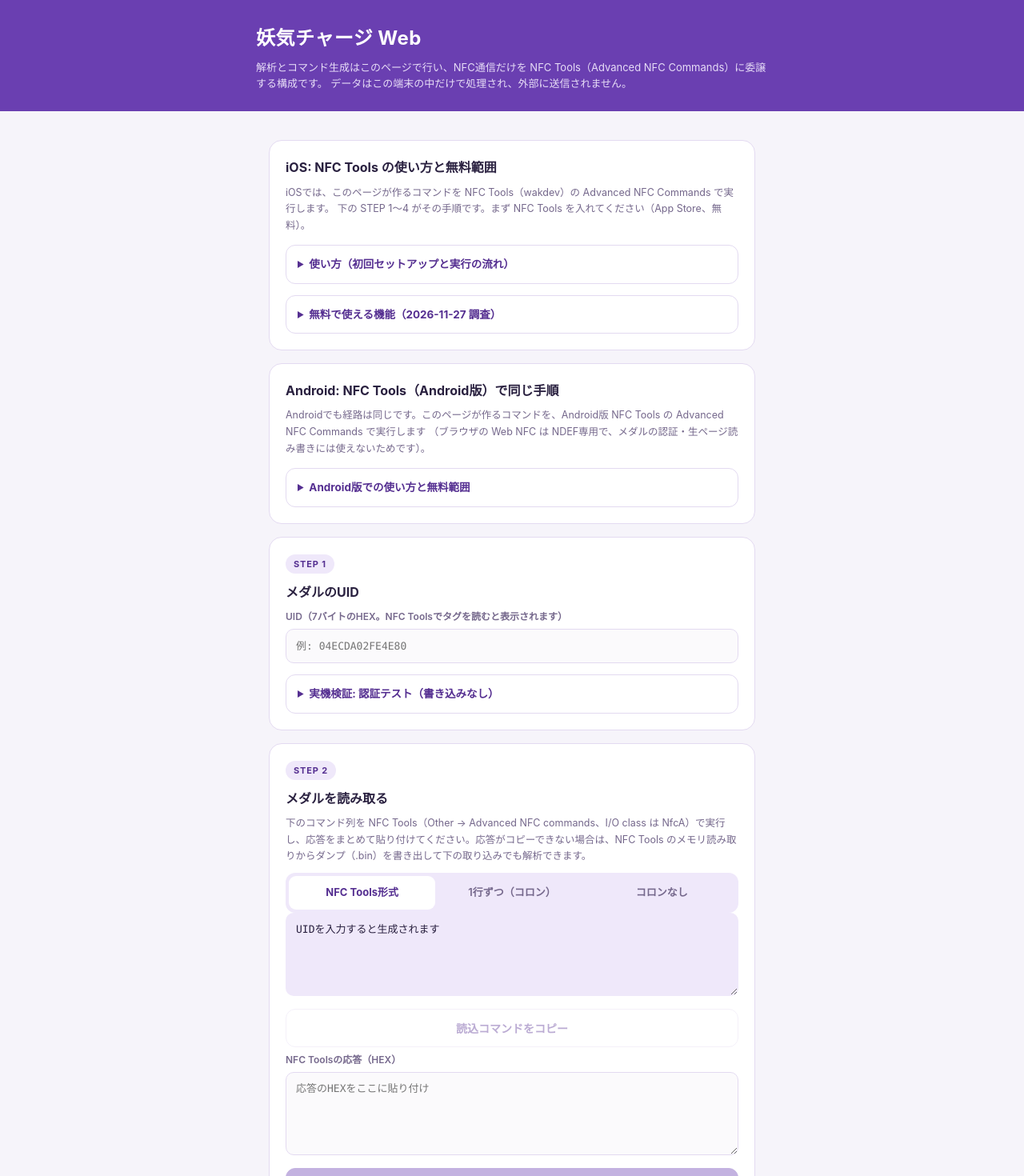
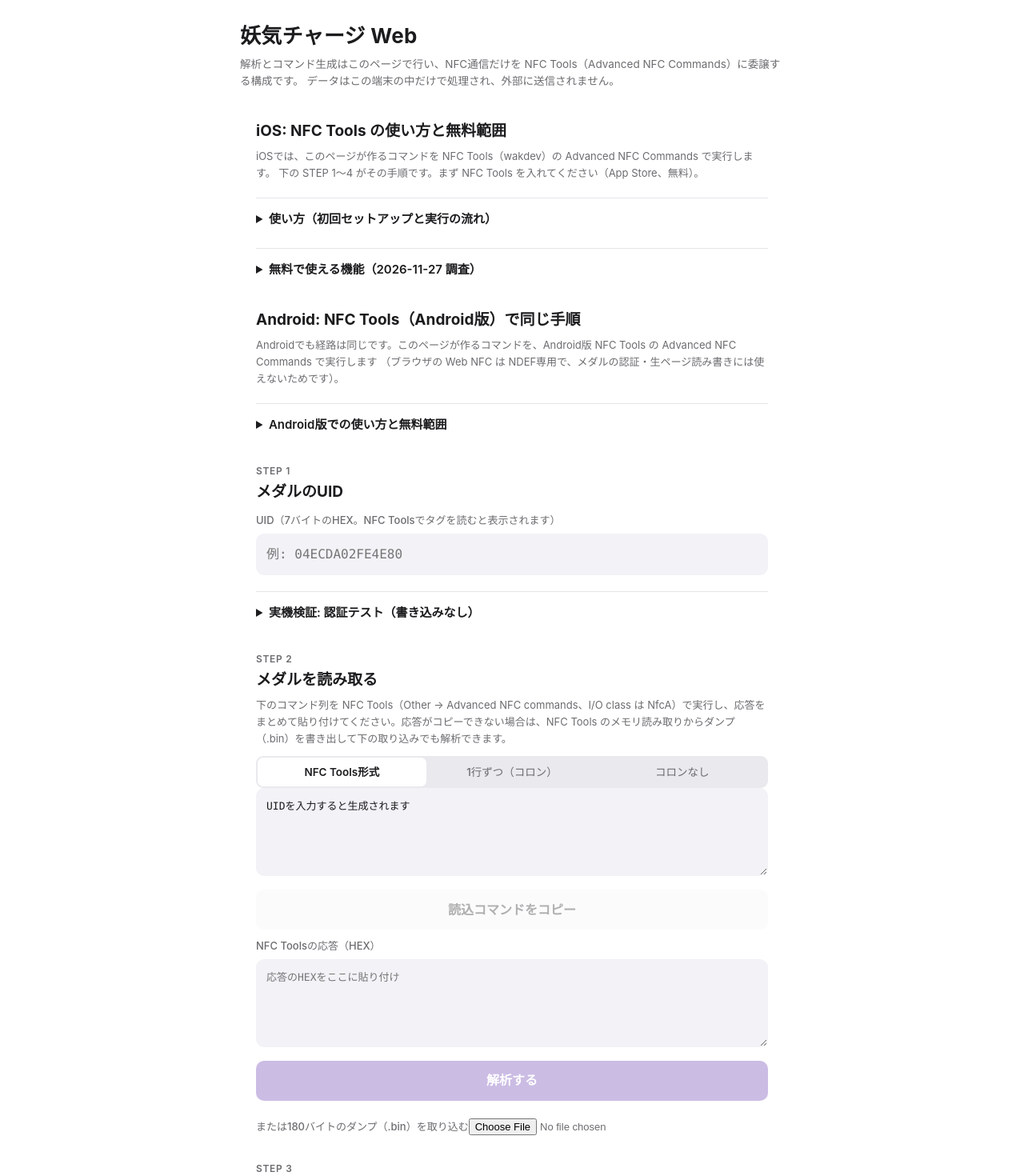
Before and after one commit to nezumi0627/youki-charger, a React (Vite) app: page / in a window 1280 px wide. Shown: the top 1470 px of the page at 80% size. Built offline with nearby package versions, Linux system fonts and the light colour scheme.

Commit message:
AI slopを排しネイティブ風・モバイル最適化: src/style.css

```diff
--- a/src/style.css
+++ b/src/style.css
@@ -1,166 +1,172 @@
+/* Native-style, flat design: system fonts, hairlines, one accent color.
+   No gradients, glass, glow, shadows, or decorative pills. */
+
 :root {
-  --background: #f6f4fa;
-  --surface: #ffffff;
-  --ink: #2a2140;
-  --primary: #6a3fb1;
-  --primary-ink: #552f91;
-  --soft: #efe8fa;
-  --muted: #75688c;
-  --line: #e3daf1;
-  --field: #fbfafc;
-  --danger: #b3261e;
-  --ok: #2e7d46;
+  --bg: #ffffff;
+  --fill: #f2f2f7;
+  --fill-strong: #e9e9ee;
+  --ink: #1c1c1e;
+  --sub: #6c6c70;
+  --hair: #e5e5ea;
+  --accent: #6a3fb1;
+  --danger: #d70015;
+  --ok: #248a3d;
 }
 
 * { box-sizing: border-box; }
+html { -webkit-text-size-adjust: 100%; }
 
 body {
   margin: 0;
-  background: var(--background);
+  background: var(--bg);
   color: var(--ink);
   font-family: -apple-system, BlinkMacSystemFont, "Hiragino Sans", "Noto Sans JP", sans-serif;
-  font-size: 14px;
-  line-height: 1.65;
+  font-size: 15px;
+  line-height: 1.6;
   -webkit-font-smoothing: antialiased;
 }
 
-/* Header band: flat primary color, no gradient. */
+/* Header: plain title block, no color band. */
 .app-header {
-  background: var(--primary);
-  color: #fff;
-  padding: 28px 20px 24px;
+  padding: 24px 20px 0;
 }
-.app-header .inner {
-  max-width: 640px;
+.app-header .inner, main {
+  max-width: 680px;
   margin: 0 auto;
 }
 .app-header h1 {
-  font-size: 24px;
+  font-size: 26px;
   font-weight: 700;
-  letter-spacing: 0.02em;
-  margin: 0 0 6px;
+  margin: 0 0 4px;
+  letter-spacing: 0.01em;
 }
 .app-header p {
   margin: 0;
-  font-size: 13px;
-  color: #e7ddf7;
+  font-size: 13.5px;
+  color: var(--sub);
   line-height: 1.6;
 }
 
-main {
-  max-width: 640px;
-  margin: 0 auto;
-  padding: 20px 16px 56px;
+main { padding: 4px 20px calc(40px + env(safe-area-inset-bottom)); }
+
+h2 { font-size: 19px; font-weight: 700; margin: 0 0 6px; }
+p.note { color: var(--sub); font-size: 13px; margin: 6px 0; }
+p.error { color: var(--danger); white-space: pre-wrap; margin: 8px 0; font-size: 14px; }
+p.ok { color: var(--ok); font-weight: 600; margin: 8px 0; font-size: 14px; }
+a { color: var(--accent); text-decoration: none; }
+
+/* Sections are separated by whitespace only — no card chrome. */
+section.card {
+  background: transparent;
+  border: none;
+  padding: 0;
+  margin-top: 32px;
 }
 
-h2 { font-size: 16px; font-weight: 700; margin: 0 0 8px; }
-p.note { color: var(--muted); font-size: 12.5px; margin: 6px 0; }
-p.error { color: var(--danger); white-space: pre-wrap; margin: 8px 0; }
-p.ok { color: var(--ok); font-weight: 600; margin: 8px 0; }
-a { color: var(--primary-ink); }
-
-section.card {
-  background: var(--surface);
-  border: 1px solid var(--line);
-  border-radius: 16px;
-  padding: 20px;
-  margin-top: 16px;
+/* Step label: plain small gray text, not a badge. */
+.step {
+  display: block;
+  background: none;
+  color: var(--sub);
+  font-weight: 600;
+  font-size: 12px;
+  letter-spacing: 0.06em;
+  padding: 0;
+  margin-bottom: 2px;
 }
 
-.step {
-  display: inline-block;
-  background: var(--soft);
-  color: var(--primary-ink);
-  font-weight: 700;
-  font-size: 11px;
-  letter-spacing: 0.08em;
-  border-radius: 999px;
-  padding: 3px 10px;
-  margin-bottom: 10px;
-}
+label { display: block; font-size: 13px; font-weight: 500; color: var(--sub); margin: 16px 0 6px; }
+label:first-of-type { margin-top: 10px; }
 
-label { display: block; font-size: 12px; font-weight: 600; color: var(--muted); margin: 14px 0 5px; }
-label:first-of-type { margin-top: 6px; }
-
+/* 16px input text prevents iOS focus zoom. */
 input[type="text"], textarea, select {
   width: 100%;
   font: inherit;
   font-family: ui-monospace, SFMono-Regular, Menlo, monospace;
-  font-size: 13px;
+  font-size: 16px;
   color: var(--ink);
-  background: var(--field);
-  border: 1px solid var(--line);
+  background: var(--fill);
+  border: 1px solid transparent;
   border-radius: 10px;
-  padding: 10px 12px;
+  padding: 12px;
   outline: none;
-}
-input[type="text"]:focus, textarea:focus, select:focus {
-  border-color: var(--primary);
-  background: #fff;
+  appearance: none;
+  -webkit-appearance: none;
 }
 input[type="text"].plain, select { font-family: inherit; }
-textarea { min-height: 104px; resize: vertical; line-height: 1.55; }
-textarea[readonly] { background: var(--soft); border-color: transparent; }
+input[type="text"]:focus, textarea:focus, select:focus {
+  background: #fff;
+  border-color: var(--accent);
+}
+textarea { min-height: 110px; resize: vertical; line-height: 1.55; font-size: 13px; }
+textarea[readonly] { background: var(--fill); }
 
-input[type="file"] { font-size: 12.5px; color: var(--muted); margin-top: 4px; }
+input[type="file"] { font-size: 13px; color: var(--sub); margin-top: 6px; max-width: 100%; }
 
 button {
   font: inherit;
   font-weight: 600;
-  font-size: 14px;
-  border-radius: 12px;
-  border: 1px solid var(--line);
-  background: #fff;
-  color: var(--primary-ink);
-  min-height: 48px;
-  padding: 10px 14px;
+  font-size: 16px;
+  border-radius: 10px;
+  border: none;
+  background: var(--fill);
+  color: var(--ink);
+  min-height: 50px;
+  padding: 12px 14px;
   cursor: pointer;
   width: 100%;
   margin-top: 10px;
+  touch-action: manipulation;
+  -webkit-tap-highlight-color: transparent;
 }
-button.primary { background: var(--primary); border-color: var(--primary); color: #fff; }
-button:disabled { opacity: 0.4; cursor: default; }
-button:active:not(:disabled) { opacity: 0.82; }
+button.primary { background: var(--accent); color: #fff; }
+button:disabled { opacity: 0.35; cursor: default; }
+button:active:not(:disabled) { opacity: 0.75; }
 
+/* iOS-style segmented control. */
 .segmented {
   display: flex;
-  gap: 4px;
-  background: var(--soft);
-  border-radius: 12px;
-  padding: 4px;
-  margin-top: 10px;
+  gap: 2px;
+  background: var(--fill-strong);
+  border-radius: 9px;
+  padding: 2px;
+  margin-top: 12px;
 }
 .segmented button {
   margin: 0;
   border: none;
   background: transparent;
-  color: var(--muted);
-  border-radius: 9px;
-  min-height: 42px;
-  font-size: 13px;
+  color: var(--sub);
+  border-radius: 7px;
+  min-height: 36px;
+  padding: 6px 4px;
+  font-size: 13.5px;
+  font-weight: 500;
 }
-.segmented button.selected { background: #fff; color: var(--primary-ink); font-weight: 700; }
+.segmented button.selected { background: #fff; color: var(--ink); font-weight: 600; }
 
-/* Medal status */
+/* Medal status: plain filled block. */
 .status-box {
-  background: var(--field);
-  border: 1px solid var(--line);
-  border-radius: 12px;
+  background: var(--fill);
+  border: none;
+  border-radius: 10px;
   padding: 14px 16px;
   margin-top: 14px;
 }
-.aura { font-size: 22px; font-weight: 700; margin: 2px 0 4px; }
-.kv { color: var(--muted); font-size: 12px; }
+.aura { font-size: 21px; font-weight: 700; margin: 2px 0 4px; }
+.kv { color: var(--sub); font-size: 12.5px; margin: 0; }
 
+/* List: hairline separators, check mark for the selection. */
 ul.youki-list {
   list-style: none;
-  margin: 10px 0 0;
+  margin: 12px 0 0;
   padding: 0;
-  max-height: 300px;
+  max-height: 320px;
   overflow-y: auto;
-  border: 1px solid var(--line);
-  border-radius: 12px;
+  border: 1px solid var(--hair);
+  border-radius: 10px;
   background: #fff;
+  -webkit-overflow-scrolling: touch;
 }
 ul.youki-list li {
   padding: 12px 16px;
@@ -168,23 +174,32 @@ ul.youki-list li {
   display: flex;
   justify-content: space-between;
   align-items: center;
+  gap: 12px;
   cursor: pointer;
+  font-size: 15px;
 }
-ul.youki-list li.selected { background: var(--soft); font-weight: 700; color: var(--primary-ink); }
-ul.youki-list li + li { border-top: 1px solid var(--line); }
+ul.youki-list li + li { border-top: 1px solid var(--hair); }
+ul.youki-list li.selected { background: var(--fill); font-weight: 600; }
+ul.youki-list li.selected::after { content: "✓"; color: var(--accent); font-weight: 700; }
 
+/* Details: separated by hairlines, plain text. */
 details {
-  border: 1px solid var(--line);
-  border-radius: 12px;
-  padding: 12px 14px;
-  margin-top: 14px;
-  background: #fff;
+  border: none;
+  border-top: 1px solid var(--hair);
+  border-radius: 0;
+  padding: 14px 0 4px;
+  margin-top: 20px;
+  background: transparent;
 }
-details summary { font-weight: 700; font-size: 13.5px; cursor: pointer; color: var(--primary-ink); }
+details summary { font-weight: 600; font-size: 15px; cursor: pointer; color: var(--ink); }
 details ol, details ul { margin: 8px 0 4px; padding-left: 20px; }
-details li { margin: 5px 0; }
+details li { margin: 5px 0; font-size: 14px; }
 details p.note { margin-top: 8px; }
 
-code { font-family: ui-monospace, SFMono-Regular, Menlo, monospace; font-size: 12px; background: var(--soft); border-radius: 5px; padding: 1px 5px; }
+code { font-family: ui-monospace, SFMono-Regular, Menlo, monospace; font-size: 12.5px; background: var(--fill); border-radius: 4px; padding: 1px 5px; }
 
-.footer-note { margin-top: 22px; }
+.footer-note {
+  margin-top: 36px;
+  border-top: 1px solid var(--hair);
+  padding-top: 14px;
+}
```
